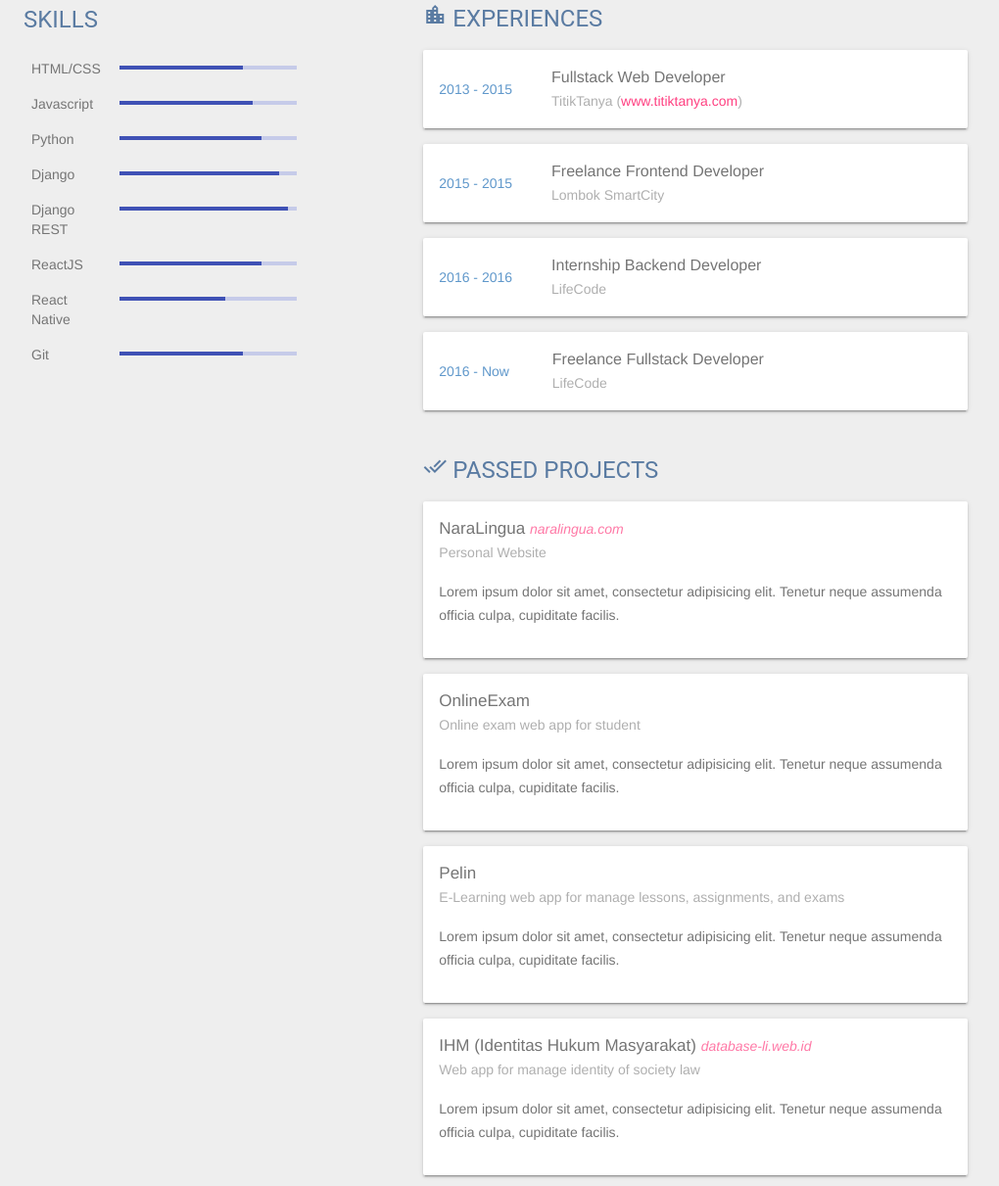
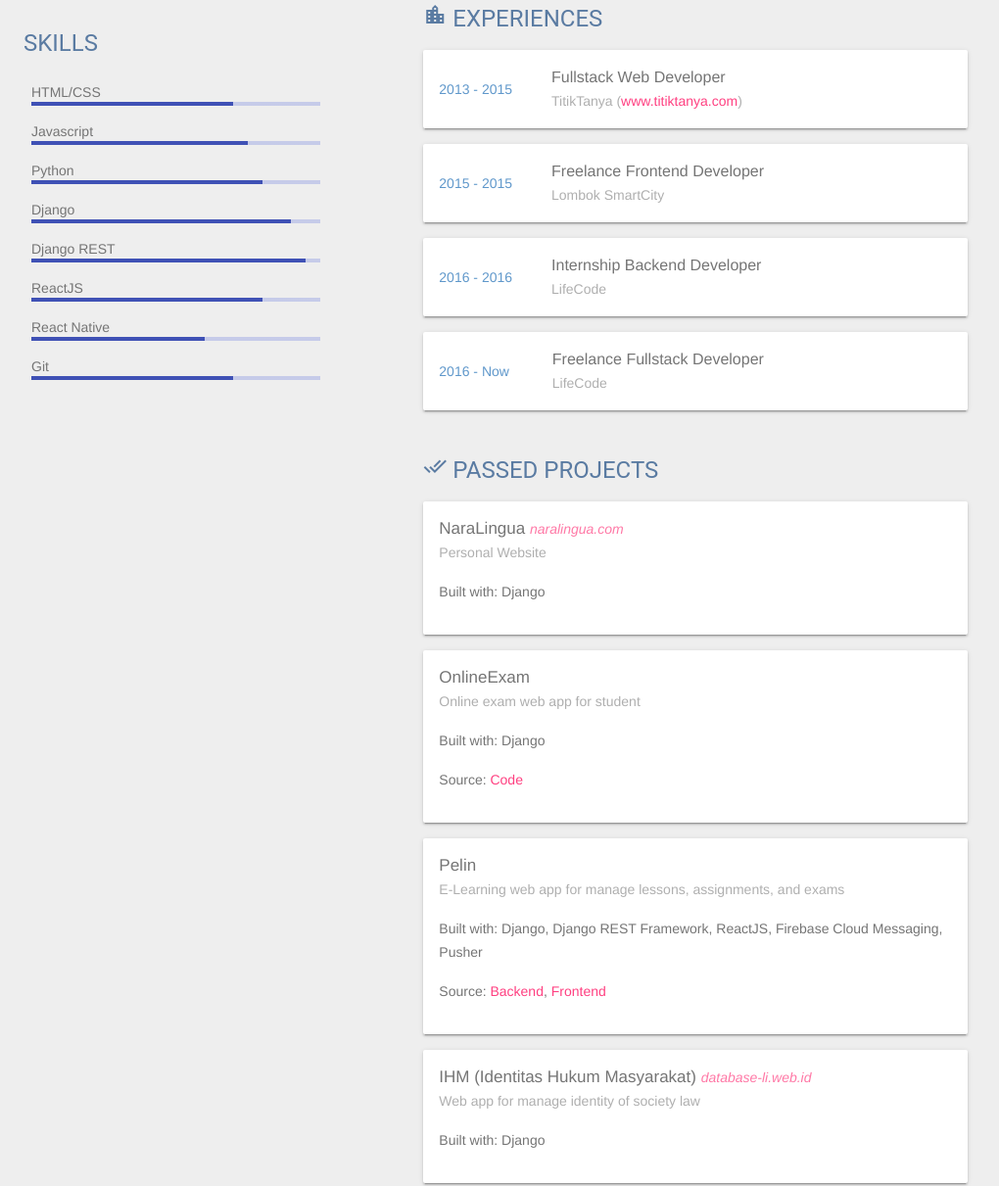
Before and after one commit to dayatz/resume, a plain HTML site: page index.html in a window 1280 px wide. Shown: the part 593-1804 px from the top of the page at 98% size, without its empty margins (134-1154 px from the left). Drawn offline with nearby package versions, Linux system fonts and the light colour scheme.

Commit message:
update bio

```diff
--- a/assets/style.css
+++ b/assets/style.css
@@ -75,6 +75,9 @@ section#body {
 .skills-item .mdl-cell--8-col {
     margin-top: 7px;
 }
+.skills-item__progress {
+    width: 100%;
+}
 .edu-item {
     display: flex;
     flex-direction: row;
--- a/index.html
+++ b/index.html
@@ -22,7 +22,7 @@
                     <i class="material-icons">email</i> <a target="_blank" href="mailto:dayat.py@gmail.com" style="color: #f0f0f0">dayat.py@gmail.com</a>
                 </p>
                 <p class="address">
-                    <i class="material-icons">location_on</i> Jl.Ade Irma Suryani Gg.Panda 3, Monjok. Mataram
+                    <i class="material-icons">location_on</i> Jl.Ade Irma Suryani Gg.Panda 3 No.16, Monjok. Mataram
                 </p>
                 <p class="phone">
                     <i class="material-icons">phone_iphone</i> +6281907644366
@@ -35,7 +35,7 @@
         <div class="mdl-cell mdl-cell--4-col">
             <div class="bio body-item">
                 <h4 class="cv-title">BIO</h4>
-                <p>Lorem ipsum dolor sit amet, consectetur adipisicing elit. Enim eveniet ipsam, fugit magnam distinctio provident, eum excepturi sint quod quasi!</p>
+                <p>I'm an enthusiastic Fullstack Web Developer with my favorite latest technologie stacks: Python/Django as a Backend and ReactJS as a Frontend. Enjoying as Dota 2 gamer and as Archer (archery attlete).</p>
             </div>
 
             <div class="social-accounts body-item">
@@ -51,66 +51,66 @@
             <div class="skills body-item">
                 <h4 class="cv-title">SKILLS</h4>
                 <div class="skills-item mdl-grid">
-                    <div class="mdl-cell--3-col">
+                    <div class="skills-item__title">
                         <span>HTML/CSS</span>
                     </div>
-                    <div class="mdl-cell--8-col mdl-cell--1-offset">
+                    <div class="skills-item__progress">
                         <div id="html" class="mdl-progress mdl-js-progress"></div>
                     </div>
                 </div>
                 <div class="skills-item mdl-grid">
-                    <div class="mdl-cell--3-col">
+                    <div class="skills-item__title">
                         <span>Javascript</span>
                     </div>
-                    <div class="mdl-cell--8-col mdl-cell--1-offset">
+                    <div class="skills-item__progress">
                         <div id="js" class="mdl-progress mdl-js-progress"></div>
                     </div>
                 </div>
                 <div class="skills-item mdl-grid">
-                    <div class="mdl-cell--3-col">
+                    <div class="skills-item__title">
                         <span>Python</span>
                     </div>
-                    <div class="mdl-cell--8-col mdl-cell--1-offset">
+                    <div class="skills-item__progress">
                         <div id="py" class="mdl-progress mdl-js-progress"></div>
                     </div>
                 </div>
                 <div class="skills-item mdl-grid">
-                    <div class="mdl-cell--3-col">
+                    <div class="skills-item__title">
                         <span>Django</span>
                     </div>
-                    <div class="mdl-cell--8-col mdl-cell--1-offset">
+                    <div class="skills-item__progress">
                         <div id="dj" class="mdl-progress mdl-js-progress"></div>
                     </div>
                 </div>
                 <div class="skills-item mdl-grid">
-                    <div class="mdl-cell--3-col">
+                    <div class="skills-item__title">
                         <span>Django REST</span>
                     </div>
-                    <div class="mdl-cell--8-col mdl-cell--1-offset">
+                    <div class="skills-item__progress">
                         <div id="djr" class="mdl-progress mdl-js-progress"></div>
                     </div>
                 </div>
                 <div class="skills-item mdl-grid">
-                    <div class="mdl-cell--3-col">
+                    <div class="skills-item__title">
                         <span>ReactJS</span>
                     </div>
-                    <div class="mdl-cell--8-col mdl-cell--1-offset">
+                    <div class="skills-item__progress">
                         <div id="react" class="mdl-progress mdl-js-progress"></div>
                     </div>
                 </div>
                 <div class="skills-item mdl-grid">
-                    <div class="mdl-cell--3-col">
+                    <div class="skills-item__title">
                         <span>React Native</span>
                     </div>
-                    <div class="mdl-cell--8-col mdl-cell--1-offset">
+                    <div class="skills-item__progress">
                         <div id="react-native" class="mdl-progress mdl-js-progress"></div>
                     </div>
                 </div>
                 <div class="skills-item mdl-grid">
-                    <div class="mdl-cell--3-col">
+                    <div class="skills-item__title">
                         <span>Git</span>
                     </div>
-                    <div class="mdl-cell--8-col mdl-cell--1-offset">
+                    <div class="skills-item__progress">
                         <div id="git" class="mdl-progress mdl-js-progress"></div>
                     </div>
                 </div>
@@ -185,27 +185,29 @@
                 <div class="custom-card mdl-card mdl-shadow--2dp">
                     <p class="project-title">NaraLingua <a target="_blank" href="http://naralingua.com">naralingua.com</a></p>
                     <p class="project-subtitle">Personal Website</p>
-                    <p class="project-description">Lorem ipsum dolor sit amet, consectetur adipisicing elit. Tenetur neque assumenda officia culpa, cupiditate facilis.</p>
+                    <p class="project-description">Built with: Django</p>
                 </div>
                 <div class="custom-card mdl-card mdl-shadow--2dp">
                     <p class="project-title">OnlineExam</p>
                     <p class="project-subtitle">Online exam web app for student</p>
-                    <p class="project-description">Lorem ipsum dolor sit amet, consectetur adipisicing elit. Tenetur neque assumenda officia culpa, cupiditate facilis.</p>
+                    <p class="project-description">Built with: Django</p>
+                    <p class="project-source">Source: <a target="_blank" href="https://github.com/lifescodes/OnlineExam">Code</a></p>
                 </div>
                 <div class="custom-card mdl-card mdl-shadow--2dp">
                     <p class="project-title">Pelin</p>
                     <p class="project-subtitle">E-Learning web app for manage lessons, assignments, and exams</p>
-                    <p class="project-description">Lorem ipsum dolor sit amet, consectetur adipisicing elit. Tenetur neque assumenda officia culpa, cupiditate facilis.</p>
+                    <p class="project-description">Built with: Django, Django REST Framework, ReactJS, Firebase Cloud Messaging, Pusher</p>
+                    <p class="project-source">Source: <a target="_blank" href="https://github.com/ed-work/pelin_api_project">Backend</a>, <a target="_blank" href="https://github.com/dayatz/pelin_web">Frontend</a></p>
                 </div>
                 <div class="custom-card mdl-card mdl-shadow--2dp">
                     <p class="project-title">IHM (Identitas Hukum Masyarakat) <a target="_blank" href="http://database-li.web.id/">database-li.web.id</a></p>
                     <p class="project-subtitle">Web app for manage identity of society law</p>
-                    <p class="project-description">Lorem ipsum dolor sit amet, consectetur adipisicing elit. Tenetur neque assumenda officia culpa, cupiditate facilis.</p>
+                    <p class="project-description">Built with: Django</p>
                 </div>
                 <div class="custom-card mdl-card mdl-shadow--2dp">
                     <p class="project-title">Museum NTB <a target="_blank" href="http://172.98.199.3/">Demo</a></p>
                     <p class="project-subtitle">Museum item gallery</p>
-                    <p class="project-description">Lorem ipsum dolor sit amet, consectetur adipisicing elit. Tenetur neque assumenda officia culpa, cupiditate facilis.</p>
+                    <p class="project-description">Built with: Django</p>
                 </div>
             </div>
         </div>
```
